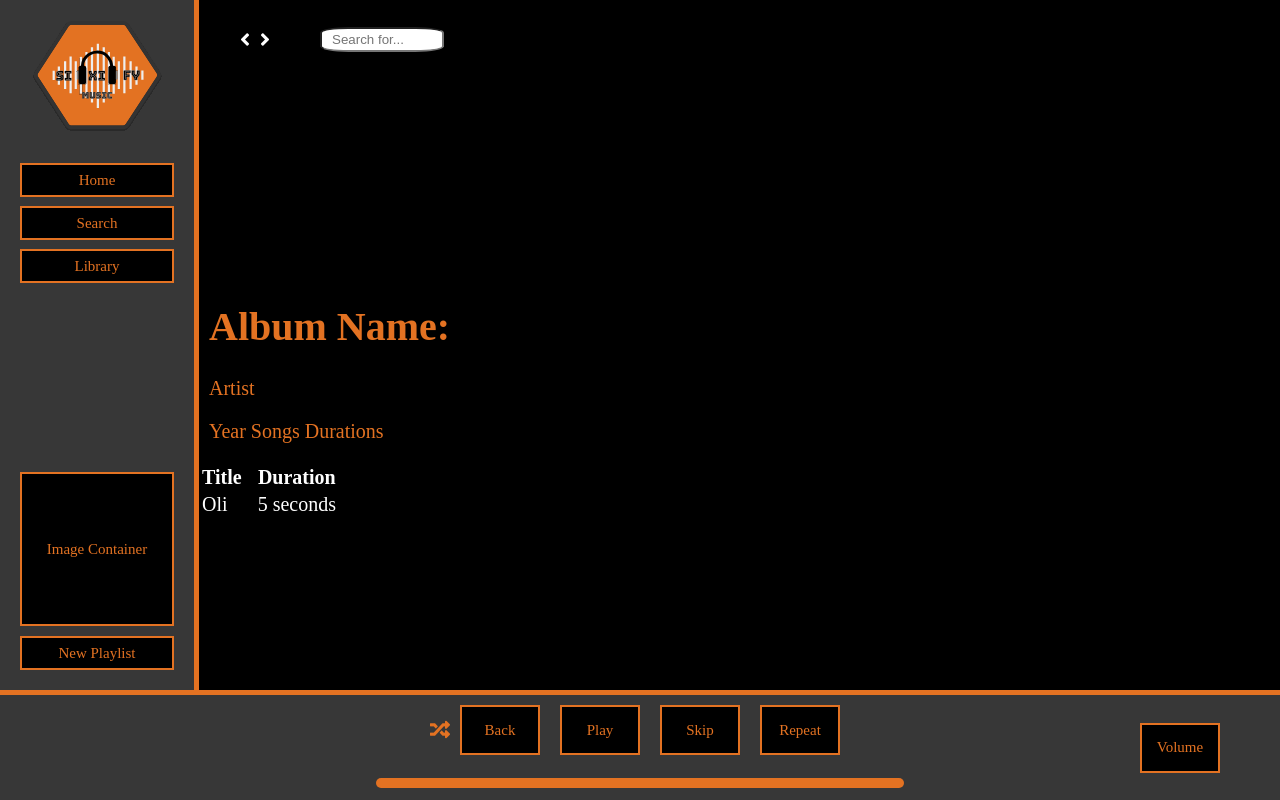
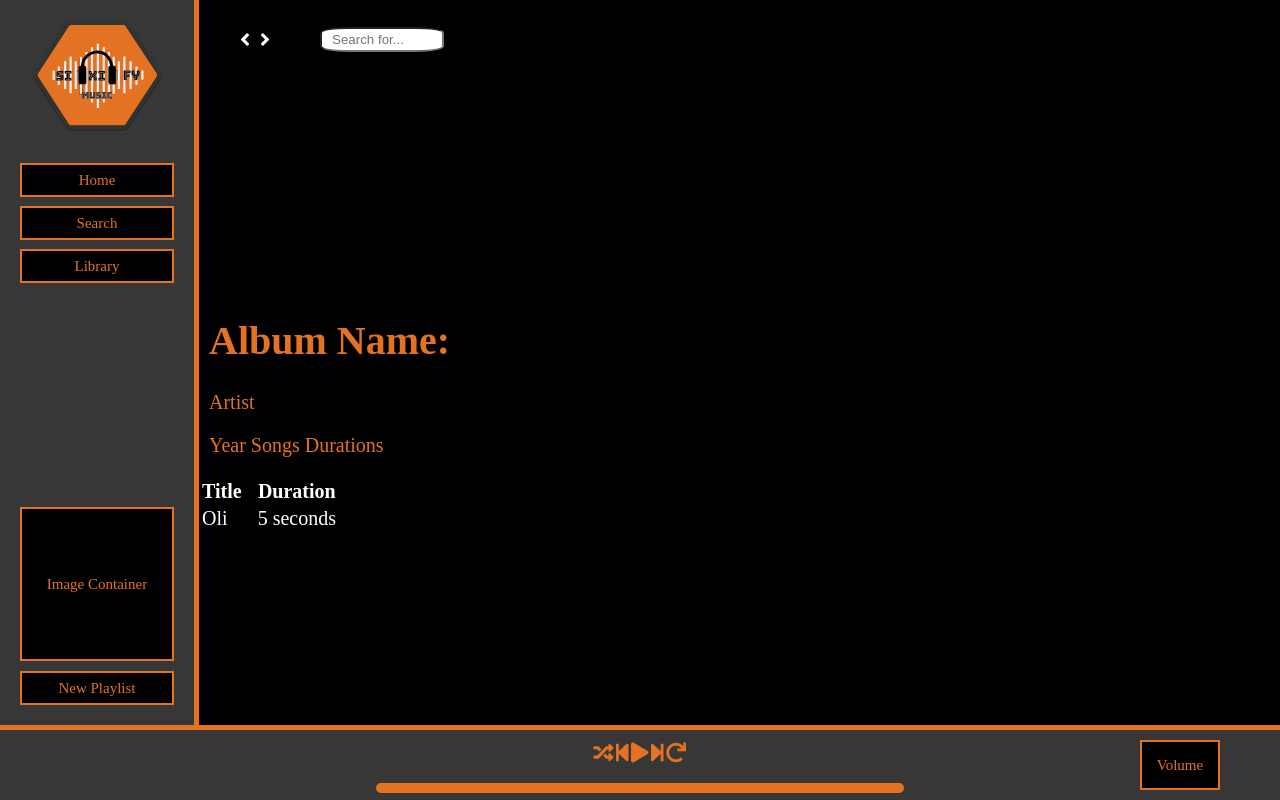
Before and after one commit to alexormandy/sixify, a React (Create React App) app: page / in a window 1280 px wide. Both pictures are taken after a click on the button "LOGIN WITH SIXIFY". Built offline with nearby package versions, Linux system fonts and the light colour scheme; a web font is replaced by a local one.

Commit message:
More icons and stuff

```diff
--- a/src/Components/MediaControls/MediaControls.js
+++ b/src/Components/MediaControls/MediaControls.js
@@ -4,7 +4,7 @@ import './MediaControls.css';
 class MediaControls extends Component {
   render() {
     return(
-      <div className="controls-top">
+      <div>
         <ShuffleButton />
         <BackButton />
         <PlayButton />
@@ -23,25 +23,26 @@ const ShuffleButton = () => {
 
 const BackButton = () => {
   return(
-    <button className="control-button back">Back</button>
+    <i class="fas fa-step-backward"></i>
   );
 }
 
 const PlayButton = () => {
   return(
-    <button className="control-button play">Play</button>
+    <i class="fas fa-play"></i>
+    // <i class="fas fa-pause"></i>
   );
 }
 
 const SkipButton = () => {
   return(
-    <button className="control-button skip">Skip</button>
+    <i class="fas fa-step-forward"></i>
   );
 }
 
 const RepeatButton = () => {
   return(
-    <button className="control-button repeat">Repeat</button>
+    <i class="fas fa-redo"></i>
   );
 }
 
```
